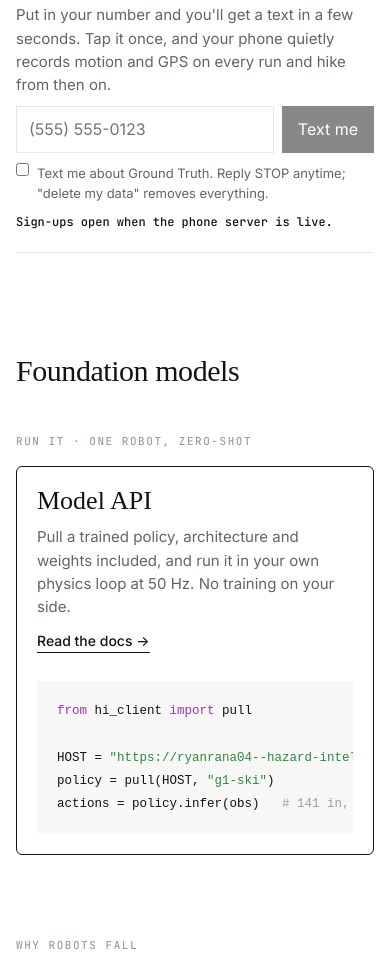
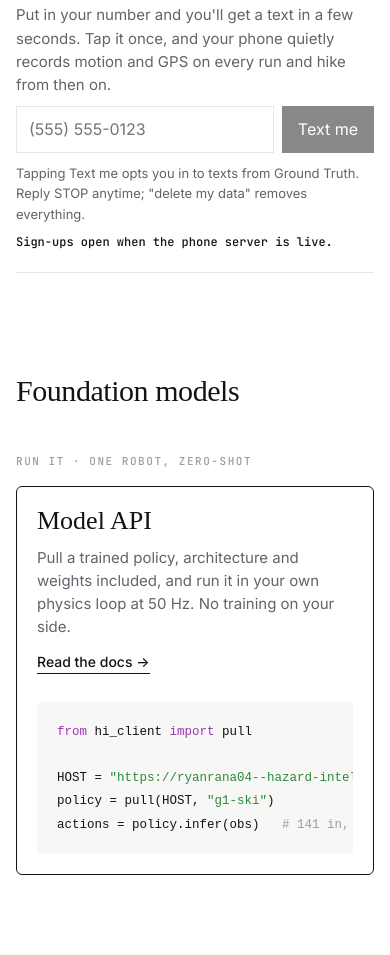
Before and after one commit to RyanRana/skibot, a plain HTML site: page web/index.html in a window 390 px wide. Shown: the part 2452-3407 px from the top of the page. Drawn offline with Linux system fonts and the light colour scheme.

Commit message:
Phone box: one tap, no checkbox
Co-Authored-By: Claude Opus 5.5 (1M context) <noreply@anthropic.com>

```diff
--- a/web/index.html
+++ b/web/index.html
@@ -62,7 +62,7 @@
   .phone-in input[type=tel] { flex: 1; min-width: 0; font: inherit; font-size: 16px; padding: 10px 12px; border: 1px solid var(--line); background: var(--bg); color: inherit; }
   .phone-in button { font: inherit; padding: 10px 16px; border: 0; color: var(--bg); background: var(--ink); cursor: pointer; }
   .phone-in button:disabled { opacity: 0.5; cursor: default; }
-  .phone-in .ok { display: flex; gap: 8px; align-items: flex-start; font-size: 13px; }
+  .phone-in .ok { margin: 0; font-size: 13px; }
   .phone-in .msg { margin: 0; font: 500 12px/1.4 var(--mono); min-height: 1em; }
   .links a.pending b, .links a.pending span { opacity: 0.4; }
   .links a.pending em { color: var(--faint); font: 500 11px/1 var(--mono); letter-spacing: 0.1em; }
@@ -172,7 +172,7 @@
           <video src="media/game_train.mp4" poster="media/game_train.jpg" autoplay muted loop playsinline aria-label="The webcam ski game: a player leans and the G1 copies them, then races down the Streif"></video></a>
         <form class="phone-in" id="phone-in"><b>Train from your iPhone</b><span>Put in your number and you'll get a text in a few seconds. Tap it once, and your phone quietly records motion and GPS on every run and hike from then on.</span>
           <div class="row"><input type="tel" name="phone" autocomplete="tel" inputmode="tel" placeholder="(555) 555-0123" required aria-label="Your mobile number"><button type="submit">Text me</button></div>
-          <label class="ok"><input type="checkbox" name="consent" required> Text me about Ground Truth. Reply STOP anytime; "delete my data" removes everything.</label>
+          <p class="ok">Tapping Text me opts you in to texts from Ground Truth. Reply STOP anytime; "delete my data" removes everything.</p>
           <p class="msg" role="status" aria-live="polite"></p></form>
       </div>
     </div>
@@ -265,7 +265,7 @@ actions = policy.infer(obs)   <u># 141 in, 31 out</u></code></pre>
     btn.disabled = true; msg.textContent = "Sending…";
     try {
       const r = await fetch(SIGNUP_URL.replace(/\/$/, "") + "/api/signup", { method: "POST", headers: { "Content-Type": "application/json" },
-        body: JSON.stringify({ phone: form.phone.value, consent: form.consent.checked }) });
+        body: JSON.stringify({ phone: form.phone.value, consent: true }) });
       const j = await r.json().catch(() => ({}));
       if (!r.ok) throw new Error(j.error || `HTTP ${r.status}`);
       msg.textContent = j.already ? "Already sent. Check your messages." : "Sent. Check your messages in a few seconds.";
```
